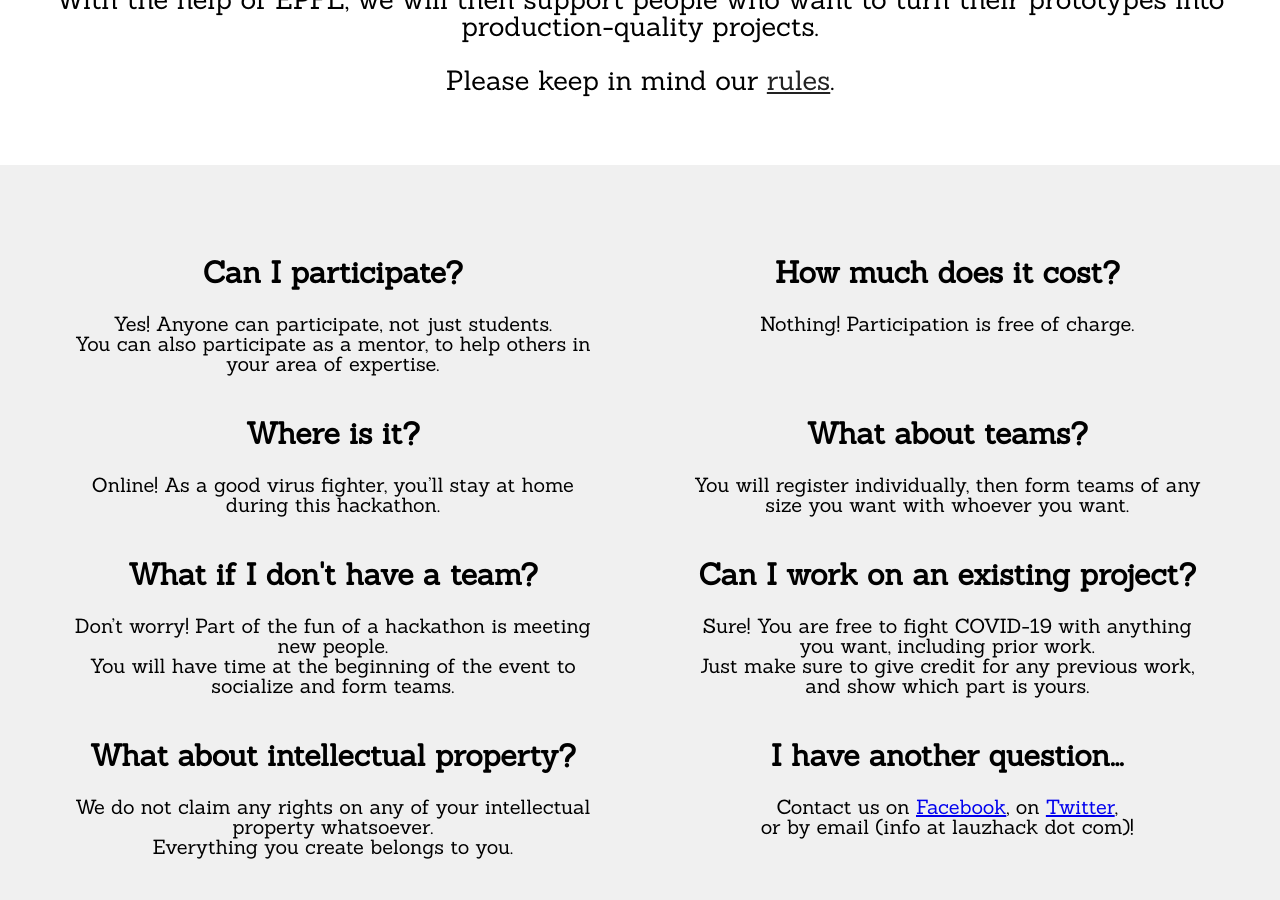
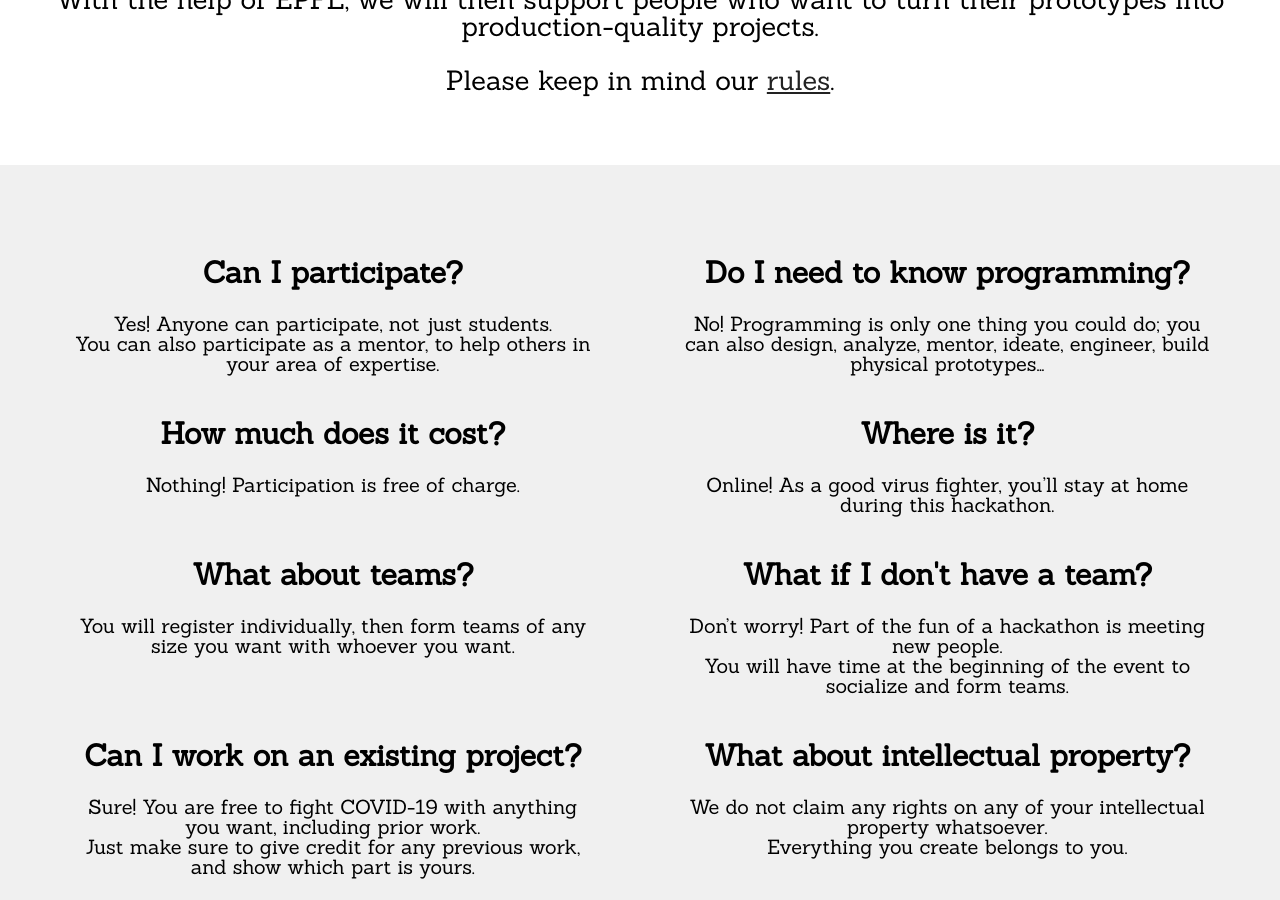
Before and after one commit to LauzHack/ViralHack-website, a Jekyll site: the page built from index.html, in a window 1280 px wide and 900 px high, scrolled down 1067 px. Built offline with Jekyll 4.4.1, drawn with Linux system fonts in a browser that asks for light colours.

Commit message:
Add FAQ about programming knowledge

```diff
--- a/_data/faq.yml
+++ b/_data/faq.yml
@@ -9,6 +9,10 @@
   a: |-
         Yes! Anyone can participate, not just students.
         You can also participate as a mentor, to help others in your area of expertise.
+
+- q: Do I need to know programming?
+  a: |-
+        No! Programming is only one thing you could do; you can also design, analyze, mentor, ideate, engineer, build physical prototypes...
 
 - q: How much does it cost?
   a: |-
```
